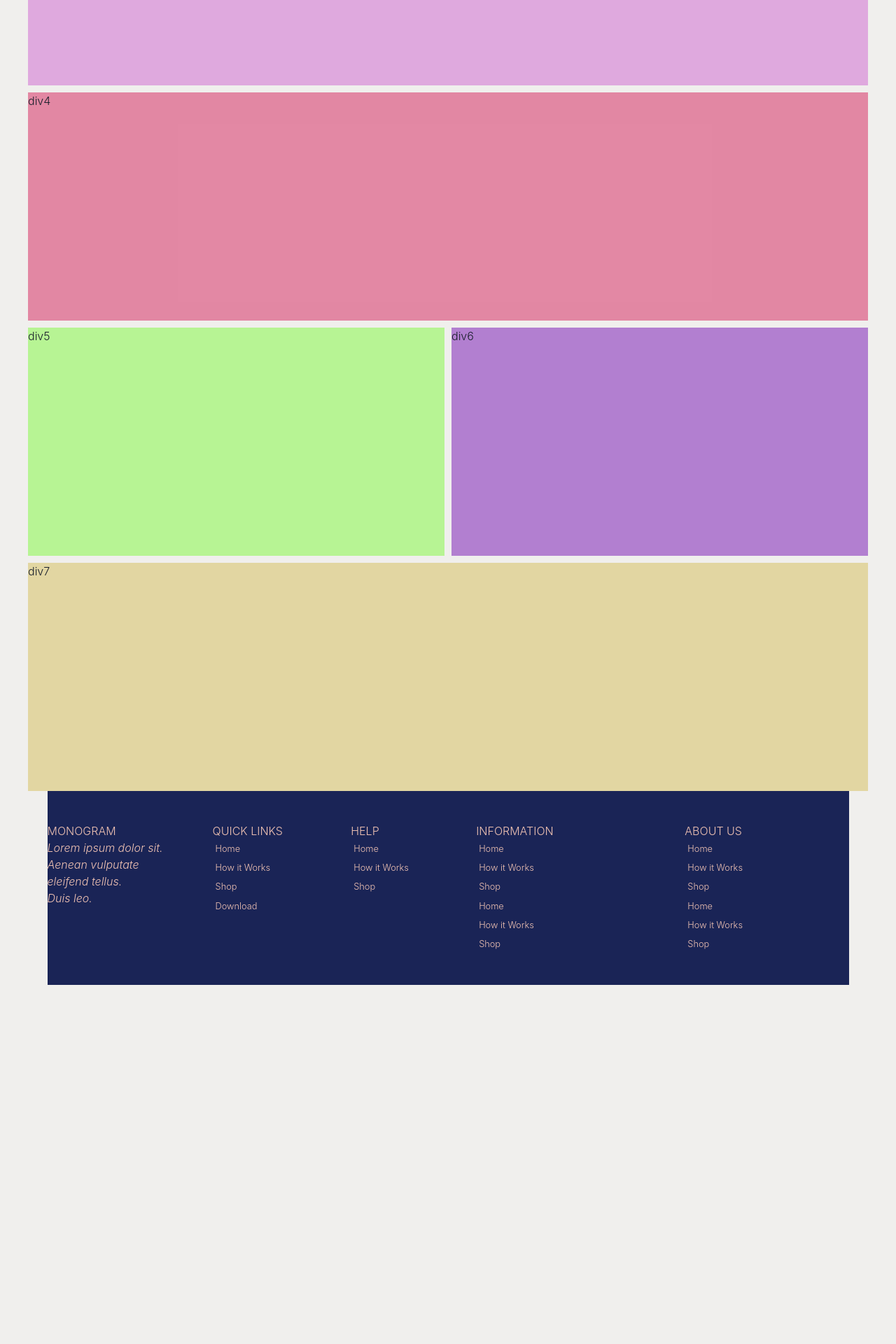
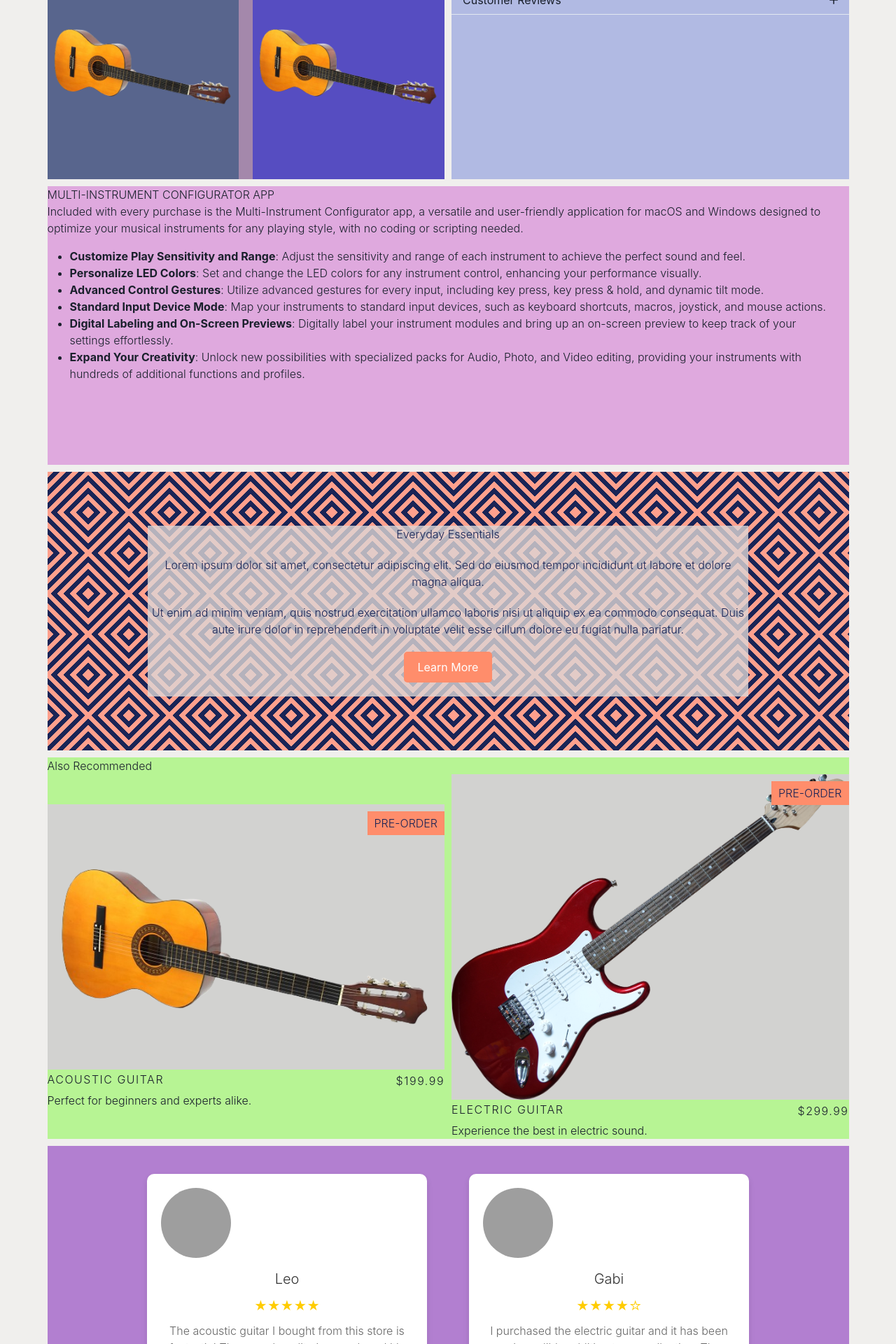
Before and after one commit to claudiooleite/monogram-project, a React (Create React App) app: page /product/1 in a window 1280 px wide. Shown: the part 840-2760 px from the top of the page at 70% size. Before the commit the page ends 2247 px from the top, so only its background shows below. Built offline with nearby package versions, Linux system fonts and the light colour scheme; grey boxes are pictures that could not be loaded.

Commit message:
products component content added

```diff
--- /dev/null
+++ b/src/components/product/ReviewsCard.jsx
@@ -0,0 +1,13 @@
+import './reviewscard.css';
+const ReviewCard = ({ review }) => {
+    return (
+        <div className="review-card">
+            <img src={review.customerImg} alt={`${review.customerName}'s profile`} className="customer-img" />
+            <h3>{review.customerName}</h3>
+            <p className="rating">{review.rating}</p>
+            <p className="testimonial">{review.testimonial}</p>
+        </div>
+    );
+}
+
+export default ReviewCard;
--- /dev/null
+++ b/src/components/product/reviewscard.css
@@ -0,0 +1,42 @@
+.reviews-container {
+  display: flex;
+  flex-wrap: wrap;
+  justify-content: center;
+  gap: 20px;
+  padding: 20px;
+}
+
+.review-card {
+  background-color: white;
+  border-radius: 10px;
+  box-shadow: 0 4px 8px rgba(0, 0, 0, 0.1);
+  padding: 20px;
+  max-width: 400px;
+  text-align: center;
+  margin: 20px;
+}
+
+.review-card .customer-img {
+  width: 100px;
+  height: 100px;
+  border-radius: 50%;
+  object-fit: cover;
+  margin-bottom: 15px;
+}
+
+.review-card h3 {
+  margin-bottom: 10px;
+  font-size: 20px;
+  color: #333;
+}
+
+.review-card .rating {
+  font-size: 18px;
+  color: #ffcc00;
+  margin-bottom: 10px;
+}
+
+.review-card .testimonial {
+  font-size: 16px;
+  color: #666;
+}
--- a/src/components/product/shop-product.css
+++ b/src/components/product/shop-product.css
@@ -2,17 +2,18 @@
   display: grid;
   place-items: center;
   height: 100vh;
+  background-color: #f0efed;
 }
 
 .cssportal-grid {
   padding-top: 300px;
   display: grid;
-  grid-template-rows: repeat(5, 1fr);
+  grid-template-rows: 1fr repeat(3, 0.5fr) 1fr;
   grid-template-columns: repeat(2, 1fr);
   gap: 10px;
   width: 100%;
   height: 100%;
-  max-width: 1200px;
+  max-width: 1145px;
 }
 .div1 {
   grid-area: 1/1/2/2;
@@ -26,22 +27,75 @@
   grid-area: 2 / 1 / 3 / 3;
   background-color: rgba(208, 101, 207, 0.5);
 }
+
+.div3 ul {
+  margin: 1rem;
+  padding-left: 1rem;
+}
 .div4 {
   grid-area: 3 / 1 / 4 / 3;
-  background-color: rgba(214, 33, 91, 0.5);
+  display: grid;
+  place-items: center;
+  background: repeating-linear-gradient(
+      45deg,
+      #0000 calc(-650% / 13) calc(50% / 13),
+      #1a2456 0 calc(100% / 13),
+      #0000 0 calc(150% / 13),
+      #1a2456 0 calc(200% / 13),
+      #0000 0 calc(250% / 13),
+      #1a2456 0 calc(300% / 13)
+    ),
+    repeating-linear-gradient(
+        45deg,
+        #0000 calc(-650% / 13) calc(50% / 13),
+        #1a2456 0 calc(100% / 13),
+        #0000 0 calc(150% / 13),
+        #1a2456 0 calc(200% / 13),
+        #0000 0 calc(250% / 13),
+        #1a2456 0 calc(300% / 13)
+      )
+      58px 58px,
+    repeating-linear-gradient(
+      -45deg,
+      #0000 calc(-650% / 13) calc(50% / 13),
+      #1a2456 0 calc(100% / 13),
+      #0000 0 calc(150% / 13),
+      #1a2456 0 calc(200% / 13),
+      #0000 0 calc(250% / 13),
+      #1a2456 0 calc(300% / 13)
+    ),
+    repeating-linear-gradient(
+        -45deg,
+        #0000 calc(-650% / 13) calc(50% / 13),
+        #1a2456 0 calc(100% / 13),
+        #0000 0 calc(150% / 13),
+        #1a2456 0 calc(200% / 13),
+        #0000 0 calc(250% / 13),
+        #1a2456 0 calc(300% / 13)
+      )
+      58px 58px #ffa08d;
+  background-size: 116px 116px;
 }
 .div5 {
-  grid-area: 4/1/5/2;
+  grid-area: 4/1/5/3;
   background-color: rgba(128, 249, 61, 0.5);
 }
+
 .div6 {
-  grid-area: 4/2/5/3;
+  grid-area: 5/1/6/3;
   background-color: rgba(119, 16, 179, 0.5);
 }
-.div7 {
+.small-card-products{
+  display: grid;
+  grid-template-columns: repeat(2, 1fr);
+  column-gap: 10px;
+}
+
+
+/* .div7 {
   grid-area: 5 / 1 / 6 / 3;
   background-color: rgba(213, 189, 89, 0.5);
-}
+} */
 
 .flex-container {
   display: flex;
@@ -69,3 +123,65 @@
   align-self: auto;
   order: 0;
 }
+
+/* grid 3 images */
+.gridImagesMain {
+  display: grid;
+  grid-template-rows: 2fr 1fr;
+  grid-template-columns: repeat(2, 1fr);
+  gap: 20px;
+  width: 100%;
+  height: 100%;
+}
+.gridImages1 {
+  grid-area: 1 / 1 / 2 / 3;
+  background-color: rgba(183, 179, 77, 0.5);
+}
+.gridImages2 {
+  grid-area: 2/1/3/2;
+  background-color: rgba(14, 69, 113, 0.5);
+}
+.gridImages3 {
+  grid-area: 2/2/3/3;
+  background-color: rgba(10, 21, 215, 0.5);
+}
+
+.calltoaction {
+  display: flex;
+  justify-content: center;
+  align-items: center;
+}
+
+.child-calltoaction {
+  width: 75%;
+  height: 75%;
+  display: flex;
+  justify-content: center;
+  align-items: center;
+  flex-direction: column;
+  background-color: rgba(221, 214, 214, 0.8);
+  color: #1a2456;
+  text-align: center;
+}
+
+.child-calltoaction h2 {
+  margin-bottom: 20px;
+}
+
+.child-calltoaction p {
+  margin-bottom: 20px;
+}
+
+.child-calltoaction button {
+  padding: 10px 20px;
+  background-color: #ff8d6b;
+  color: white;
+  border: none;
+  border-radius: 5px;
+  cursor: pointer;
+  margin-bottom: 20px;
+}
+
+.child-calltoaction button:hover {
+  background-color: #ff7043;
+}
--- /dev/null
+++ b/src/data/reviews.js
@@ -0,0 +1,34 @@
+const stars = {
+    1: "★☆☆☆☆",
+    2: "★★☆☆☆",
+    3: "★★★☆☆",
+    4: "★★★★☆",
+    5: "★★★★★",
+};
+
+export const customersSay = [
+    {
+        rating: stars[5],
+        customerImg: "https://images.unsplash.com/photo-1507003211169-0a1dd7228f2d?ixlib:rb-4.0.3&ixid:MnwxMjA3fDB8MHxwaG90by1wYWdlfHx8fGVufDB8fHx8&auto:format&fit:crop&w:687&q:80",
+        customerName: "Leo",
+        testimonial: "The acoustic guitar I bought from this store is fantastic! The sound quality is superb and it's perfect for both beginners and experts. Highly recommend it!"
+    },
+    {
+        rating: stars[4],
+        customerImg: "https://images.unsplash.com/photo-1438761681033-6461ffad8d80?ixlib:rb-4.0.3&ixid:MnwxMjA3fDB8MHxwaG90by1wYWdlfHx8fGVufDB8fHx8&auto:format&fit:crop&w:1470&q:80",
+        customerName: "Gabi",
+        testimonial: "I purchased the electric guitar and it has been an incredible addition to my collection. The sound is amazing and the design is sleek. Great purchase!"
+    },
+    {
+        rating: stars[4],
+        customerImg: "https://images.unsplash.com/photo-1500648767791-00dcc994a43e?ixlib:rb-4.0.3&ixid:MnwxMjA3fDB8MHxwaG90by1wYWdlfHx8fGVufDB8fHx8&auto:format&fit:crop&w:687&q:80",
+        customerName: "Bruno",
+        testimonial: "I got the bass guitar and I couldn't be happier. The tones are rich and deep, and it feels great to play. The quality of the instrument is top-notch."
+    },
+    {
+        rating: stars[5],
+        customerImg: "https://images.unsplash.com/photo-1645378999013-95abebf5f3c1?ixlib:rb-4.0.3&ixid:MnwxMjA3fDB8MHxwaG90by1wYWdlfHx8fGVufDB8fHx8&auto:format&fit:crop&w=1470&q=80",
+        customerName: "Anna",
+        testimonial: "The drum set I bought is exceptional. The sound is clear and powerful, and it's perfect for both practice and performances. Definitely worth the price!"
+    }
+];
--- a/src/pages/Shop-Product.jsx
+++ b/src/pages/Shop-Product.jsx
@@ -4,16 +4,32 @@ import Footer from "../components/common/Footer";
 import ProductCard from "../components/product/Shop-Product-Card";
 import "../components/product/shop-product.css"
 import { musicItems } from "../data/musicItems";
+import { useState } from "react";
+import Card from "../components/home/Cards";
+import "../components/home/products.css";
+import ReviewCard from "../components/product/ReviewsCard";
+import { customersSay } from "../data/reviews";
 
 function ShopProduct() {
     const { productId } = useParams();
     const product = musicItems[productId];
+    const [hoveredIndex, setHoveredIndex] = useState(null);
+
+    function handleHoverIn(index) {
+        setHoveredIndex(index);
+    }
+
+    function handleHoverOut() {
+        setHoveredIndex(null);
+    }
     return (
         <div className="parent-container">
             <Nav />
             <div className="cssportal-grid">
-                <div className="div1">
-                    div 1
+                <div className="div1 gridImagesMain">
+                    <div className="gridImages1"><img src={musicItems[0].images[0]} alt="" /></div>
+                    <div className="gridImages2"><img src={musicItems[0].images[0]} alt="" /></div>
+                    <div className="gridImages3"><img src={musicItems[0].images[0]} alt="" /></div>
                 </div>
                 <div className="div2 flex-container">
                     <div class="flex-items">
@@ -21,11 +37,50 @@ function ShopProduct() {
                     </div>
                     <div class="flex-items"></div>
                 </div>
-                <div className="div3">div3</div>
-                <div className="div4">div4</div>
-                <div className="div5">div5</div>
-                <div className="div6">div6</div>
-                <div className="div7">div7</div>
+                <div className="div3">
+                    <h2>MULTI-INSTRUMENT CONFIGURATOR APP</h2>
+                    <p>Included with every purchase is the Multi-Instrument Configurator app, a versatile and user-friendly application for macOS and Windows designed to optimize your musical instruments for any playing style, with no coding or scripting needed.</p>
+                    <ul>
+                        <li><strong>Customize Play Sensitivity and Range</strong>: Adjust the sensitivity and range of each instrument to achieve the perfect sound and feel.</li>
+                        <li><strong>Personalize LED Colors</strong>: Set and change the LED colors for any instrument control, enhancing your performance visually.</li>
+                        <li><strong>Advanced Control Gestures</strong>: Utilize advanced gestures for every input, including key press, key press & hold, and dynamic tilt mode.</li>
+                        <li><strong>Standard Input Device Mode</strong>: Map your instruments to standard input devices, such as keyboard shortcuts, macros, joystick, and mouse actions.</li>
+                        <li><strong>Digital Labeling and On-Screen Previews</strong>: Digitally label your instrument modules and bring up an on-screen preview to keep track of your settings effortlessly.</li>
+                        <li><strong>Expand Your Creativity</strong>: Unlock new possibilities with specialized packs for Audio, Photo, and Video editing, providing your instruments with hundreds of additional functions and profiles.</li>
+                    </ul>
+
+                </div>
+                <div className="div4">
+                    <div class="calltoaction">
+                        <div class="child-calltoaction">
+                            <h2>Everyday Essentials</h2>
+                            <p>Lorem ipsum dolor sit amet, consectetur adipiscing elit. Sed do eiusmod tempor incididunt ut labore et dolore magna aliqua.</p>
+                            <p>Ut enim ad minim veniam, quis nostrud exercitation ullamco laboris nisi ut aliquip ex ea commodo consequat. Duis aute irure dolor in reprehenderit in voluptate velit esse cillum dolore eu fugiat nulla pariatur.</p>
+                            <button>Learn More</button>
+                        </div>
+                    </div>
+                </div>
+                <div className="div5">
+                    <h1>Also Recommended</h1>
+                    <div className="small-card-products">
+                        {musicItems.slice(0, 2).map((item, index) => (
+                            <Card
+                                key={item.name}
+                                item={item}
+                                index={index}
+                                handleHoverIn={handleHoverIn}
+                                handleHoverOut={handleHoverOut}
+                                hoveredIndex={hoveredIndex} />
+                        ))}
+                    </div>
+                </div>
+                <div className="div6">
+                    <div className="reviews-container">
+                        {customersSay.map((review, index) => (
+                            <ReviewCard key={index} review={review} />
+                        ))}
+                    </div>
+                </div>
             </div>
             <Footer />
         </div>
```
Also changed, not shown: src/components/home/home.css (deleted).
